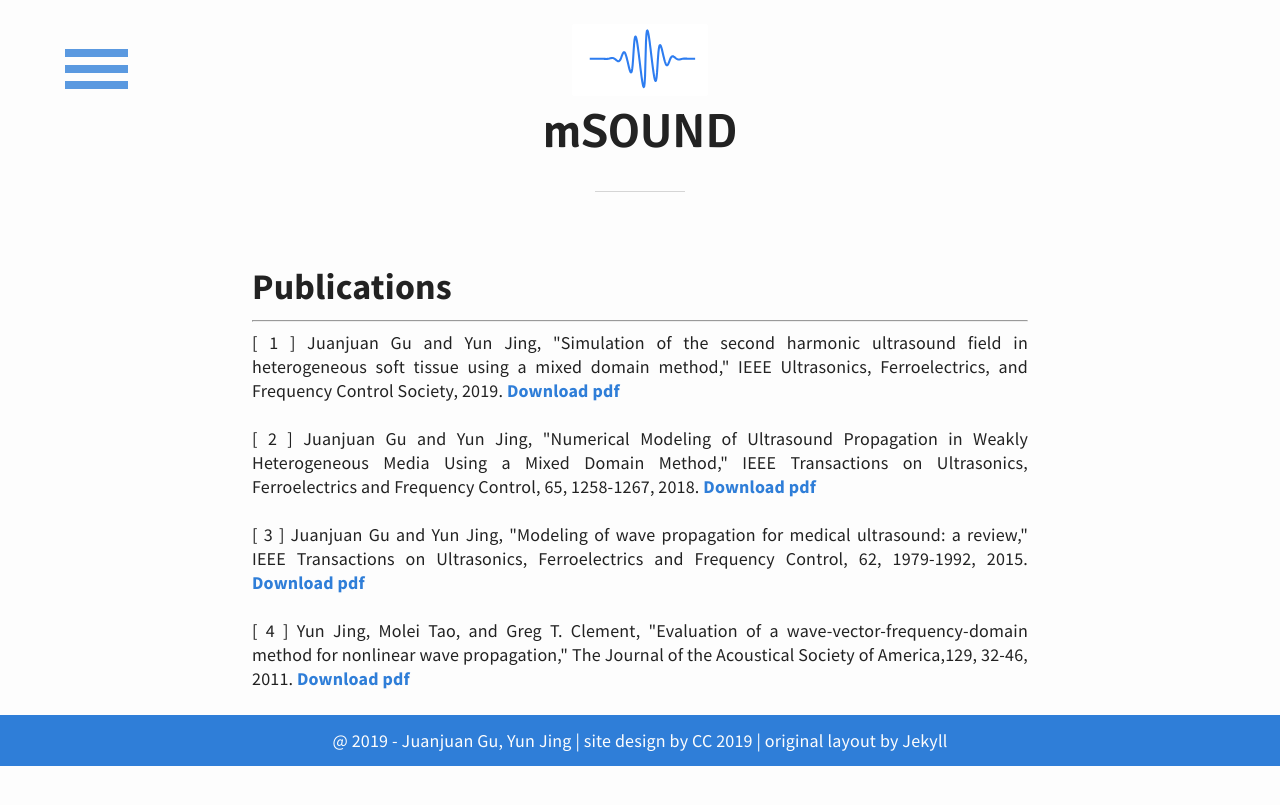
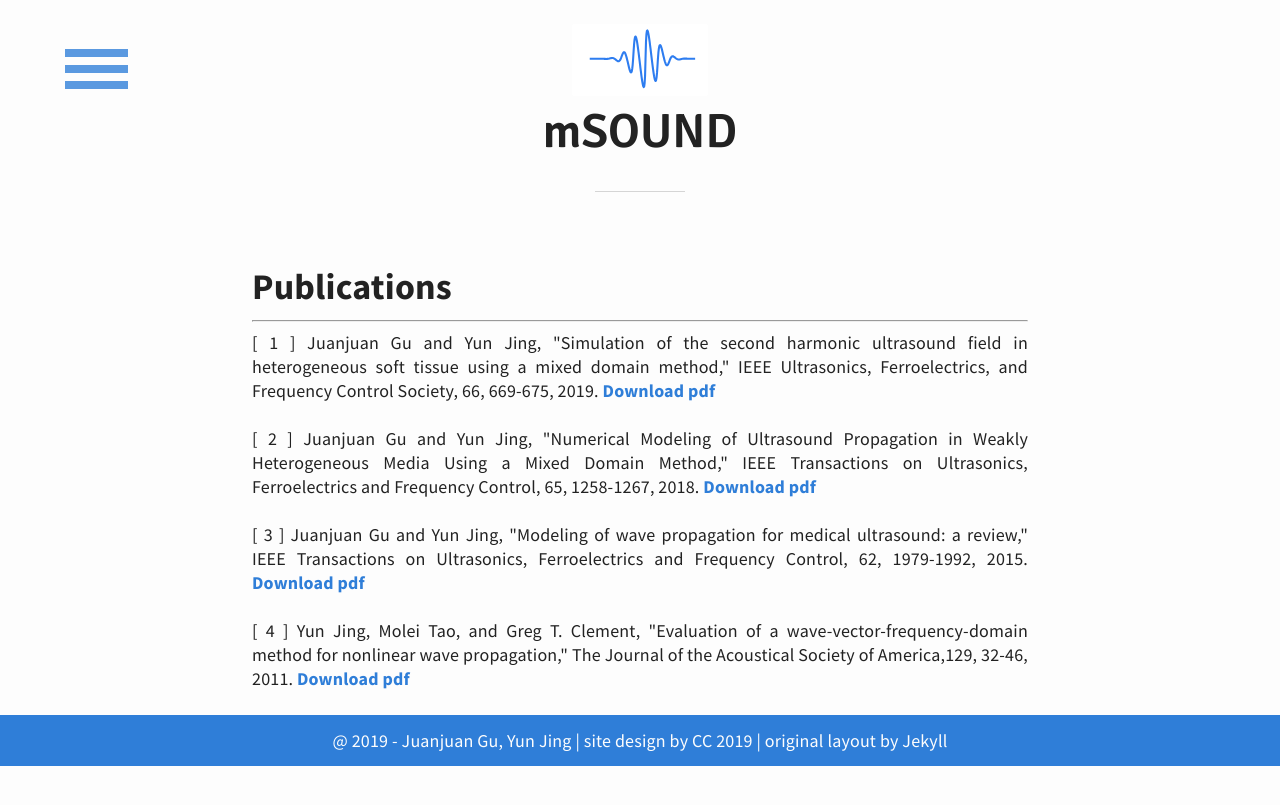
Before and after one commit to m-SOUND/mSOUND, a Jekyll site: the page built from Publications.md, in a window 1280 px wide. Shown: the top 805 px of the page. Built offline with Jekyll 4.4.1, drawn with Linux system fonts in a browser that asks for light colours; our own code applies the rules of GitHub Pages for plain Markdown files.

Commit message:
Update Publications.md

```diff
--- a/Publications.md
+++ b/Publications.md
@@ -4,7 +4,7 @@
 ## Publications
 ***
 
-<p>[ 1 ] Juanjuan Gu and Yun Jing, "Simulation of the second harmonic ultrasound field in heterogeneous soft tissue using a mixed domain method," IEEE Ultrasonics, Ferroelectrics, and Frequency Control Society, 2019. <a href="https://github.com/MDM-series/MDM/tree/master/download/FSMDM.pdf" download="FSMDM.pdf">Download pdf</a></p>
+<p>[ 1 ] Juanjuan Gu and Yun Jing, "Simulation of the second harmonic ultrasound field in heterogeneous soft tissue using a mixed domain method," IEEE Ultrasonics, Ferroelectrics, and Frequency Control Society, 66, 669-675, 2019. <a href="https://github.com/MDM-series/MDM/tree/master/download/FSMDM.pdf" download="FSMDM.pdf">Download pdf</a></p>
 
 <p>[ 2 ] Juanjuan Gu and Yun Jing, "Numerical Modeling of Ultrasound Propagation in Weakly Heterogeneous Media Using a Mixed Domain Method," IEEE Transactions on Ultrasonics, Ferroelectrics and Frequency Control, 65, 1258-1267, 2018. <a href="https://github.com/MDM-series/MDM/tree/master/download/MDM.pdf" download="MDM.pdf">Download pdf</a></p>
 
```
